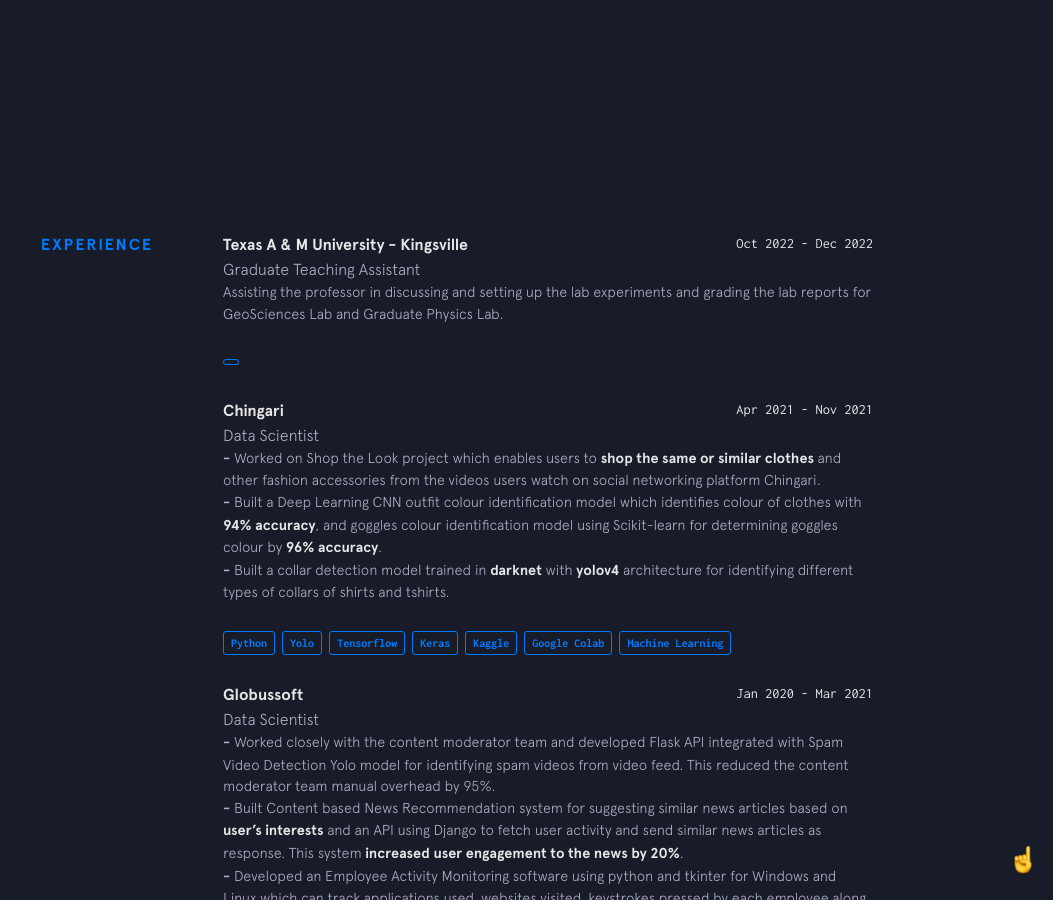
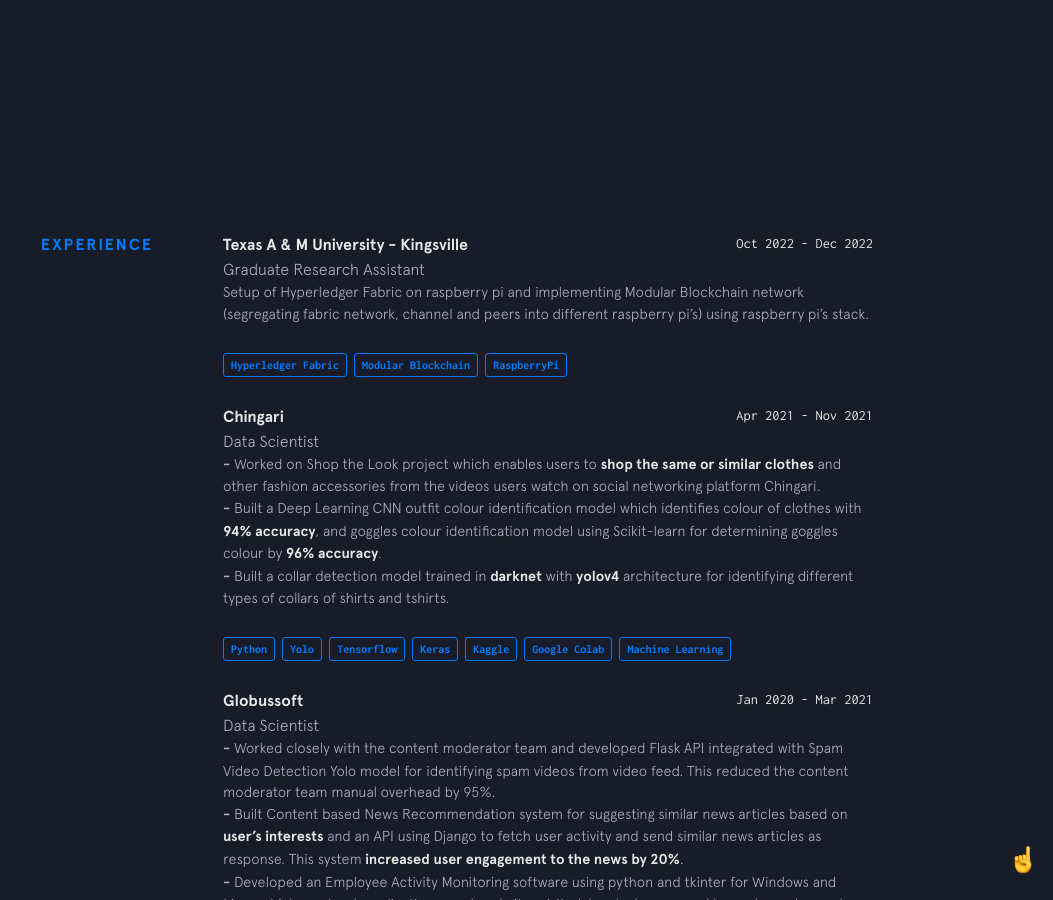
Before and after one commit to srikanthkarre/portfolio, a Jekyll site: the page built from index.html, in a window 1280 px wide and 900 px high, scrolled down 2402 px. Shown: the whole window, without its empty margins (227-1280 px from the left). Built offline with Jekyll 4.4.1, drawn with Linux system fonts in a browser that asks for light colours; nearby versions of some CDN libraries.

Commit message:
Update experience.yml

```diff
--- a/_data/experience.yml
+++ b/_data/experience.yml
@@ -1,11 +1,13 @@
 - company: Texas A & M University - Kingsville
   url: https://www.tamuk.edu
   time: Oct 2022 - Dec 2022
-  position: Graduate Teaching Assistant
+  position: Graduate Research Assistant
   location: Kingsville, USA
-  description: <p>Assisting the professor in discussing and setting up the lab experiments and grading the lab reports for GeoSciences Lab and Graduate Physics Lab.<br></p>
+  description: <p>Setup of Hyperledger Fabric on raspberry pi and implementing Modular Blockchain network (segregating fabric network, channel and peers into different raspberry pi’s) using raspberry pi’s stack.<br></p>
   used:
-    - thing:
+    - thing: Hyperledger Fabric
+    - thing: Modular Blockchain
+    - thing: RaspberryPi
 
 - company: Chingari
   url: https://chingari.io
```
